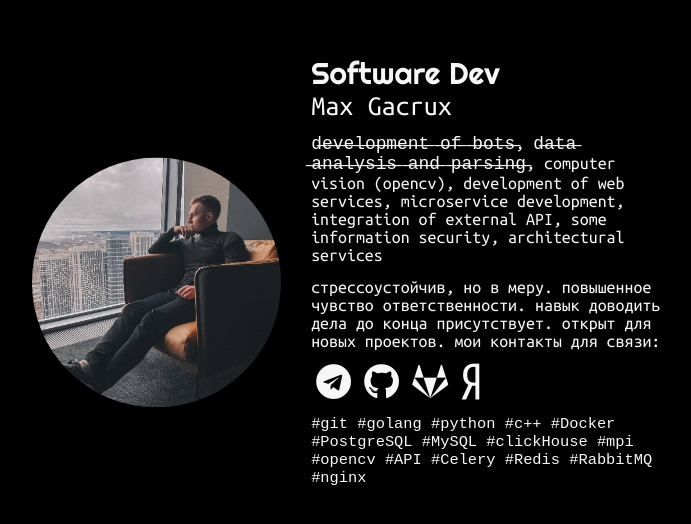
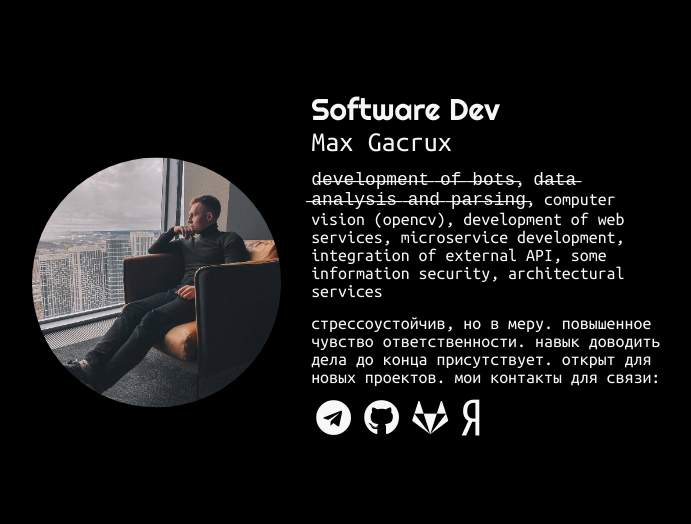
Before and after one commit to maxgacrux/maxgacrux.github.io, a plain HTML site: page index.html in a window 1280 px wide. Shown: the part 116-640 px from the top of the page, without its empty margins (288-979 px from the left). Drawn offline with nearby package versions, Linux system fonts and the light colour scheme; a script that the page names is missing; files whose address does not match are found by name.

Commit message:
💬 update: text

```diff
--- a/index.html
+++ b/index.html
@@ -35,7 +35,7 @@
           <a class="link1" href="https://gitlab.com/maxgacrux" data-toggle="tooltip" data-placement="bottom"><i class="fab fa-gitlab"></i></a>
                     <a class="link1" href="mailto:max.gacrux@yandex.ru" data-toggle="tooltip" data-placement="bottom"><i class="fab fa-yandex"></i></a>
           </br></br>
-          <p class="header4">#git #golang #python #c++ #Docker #PostgreSQL #MySQL #clickHouse #mpi #opencv #API #Celery #Redis #RabbitMQ #nginx</p>
+          <!-- <p class="header4">#git #golang #python #c++ #Docker #PostgreSQL #MySQL #clickHouse #mpi #opencv #API #Celery #Redis #RabbitMQ #nginx</p> -->
           </br></br>
         </div>
       </div>
```
